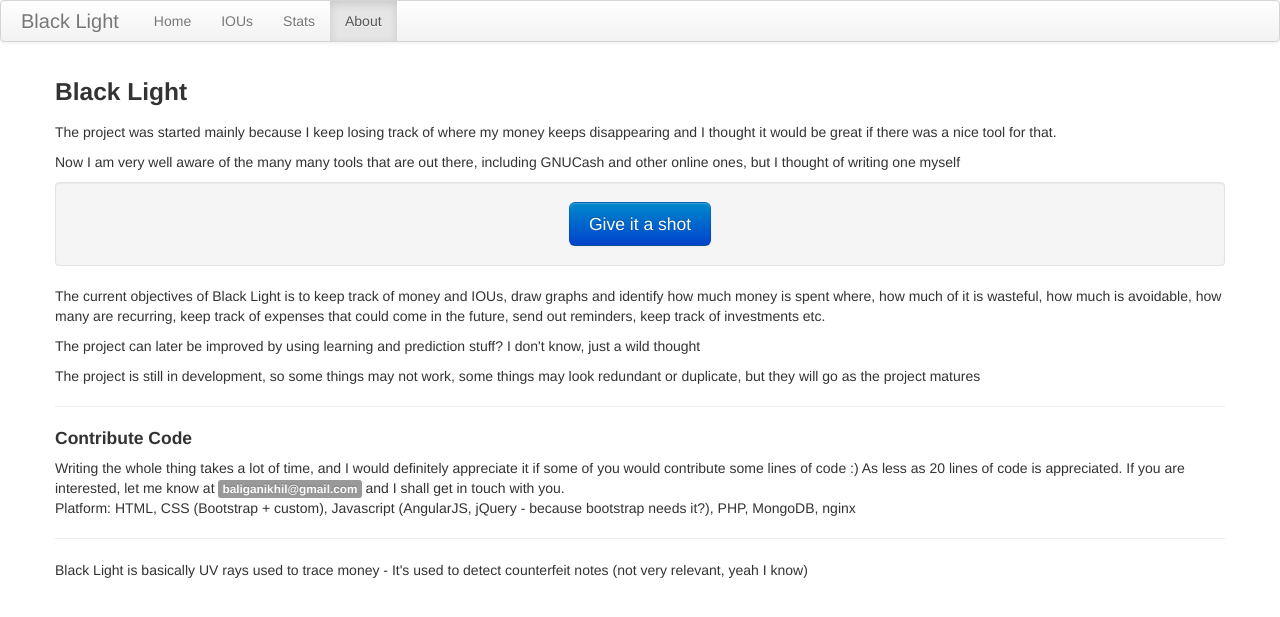
After one commit to baliganikhil/moneymanager, a PHP site: page /about.php in a window 1280 px wide. The commit adds this page. Shown: the top 617 px of the page. Run offline with PHP 8.4, Linux system fonts and the light colour scheme; some libraries are stand-ins or nearby versions.

Commit message:
Created about page

```diff
--- /dev/null
+++ b/about.php
@@ -0,0 +1,66 @@
+<!DOCTYPE html PUBLIC "-//W3C//DTD XHTML 1.0 Strict//EN"
+        "http://www.w3.org/TR/xhtml1/DTD/xhtml1-strict.dtd">
+
+<html ng-app>
+<head>
+	<meta name="viewport" content="width=device-width, initial-scale=1.0">
+	<link rel="stylesheet" type="text/css" href="bootstrap/css/bootstrap.css">
+	<link rel="stylesheet" type="text/css" href="bootstrap/css/bootstrap-responsive.min.css">
+	<link href="//netdna.bootstrapcdn.com/font-awesome/3.2.0/css/font-awesome.css" rel="stylesheet">
+	<script type="text/javascript" src="js/angular.min.js"></script>
+	<script type="text/javascript" src="js/jquery.js"></script>
+</head>
+<body>
+
+	<div class="navbar" ng-cloak>
+	  <div class="navbar-inner">
+	    <a class="brand" href="#">Black Light</a>
+	    <ul class="nav">
+	      <li><a href="moneymanager.php">Home</a></li>
+	      <li><a href="#">IOUs</a></li>
+	      <li><a href="stats.php">Stats</a></li>
+	      <li class="active"><a href="#">About</a></li>
+	    </ul>
+
+	  </div>
+	</div>
+
+	<div class="container">
+		<h3>Black Light</h3>
+
+		<p>The project was started mainly because I keep losing track of where my money keeps disappearing and
+		I thought it would be great if there was a nice tool for that.</p>
+
+		<p>Now I am very well aware of the many many tools that are out there, including GNUCash and other online
+		ones, but I thought of writing one myself</p>
+
+		<div class="well" style="text-align: center;">
+			<a class="btn btn-primary btn-large" href="signup.php">Give it a shot</a>
+		</div>
+
+		<p>The current objectives of Black Light is to keep track of money and IOUs, draw graphs and identify how much
+			money is spent where, how much of it is wasteful, how much is avoidable, how many are recurring, keep track of
+			expenses that could come in the future, send out reminders, keep track of investments etc.</p>
+
+		<p>The project can later be improved by using learning and prediction stuff? I don't know, just a wild thought</p>
+
+		<p>The project is still in development, so some things may not work, some things may look redundant or duplicate,
+			but they will go as the project matures</p>
+
+		<hr>
+		<h4>Contribute Code</h4>
+		<p>
+			Writing the whole thing takes a lot of time, and I would definitely appreciate it if some of you would contribute
+			some lines of code :) As less as 20 lines of code is appreciated. If you are interested, let me know at
+			<span class="label">baliganikhil@gmail.com</span> and I shall get in touch with you. <br>
+			Platform: HTML, CSS (Bootstrap + custom), Javascript (AngularJS, jQuery - because bootstrap needs it?), PHP,
+			MongoDB, nginx
+		</p>
+
+		<hr>
+		Black Light is basically UV rays used to trace money - It's used to detect counterfeit notes (not very relevant,
+		yeah I know)
+	</div>
+
+</body>
+</html>
--- a/js/ious.js
+++ b/js/ious.js
@@ -133,8 +133,7 @@ function ADDIOUController($scope, $http) {
 					friends_names.push(all_friends[i]['name']);
 				}
 
-				console.log(friends_names);
-				$('#person_name').typeahead({source: friends_names});
+				$('.person_name').typeahead({source: friends_names});
 			}
 		});
 	}
--- a/moneymanager.php
+++ b/moneymanager.php
@@ -31,6 +31,7 @@
 	      <li class="active"><a href="#">Home</a></li>
 	      <li><a href="ious.php">IOUs</a></li>
 	      <li><a href="stats.php">Stats</a></li>
+	      <li><a href="about.php">About</a></li>
 	    </ul>
 
 	    <ul class="nav pull-right">
--- a/stats.php
+++ b/stats.php
@@ -31,6 +31,7 @@
 	      <li><a href="moneymanager.php">Home</a></li>
 	      <li><a href="ious.php">IOUs</a></li>
 	      <li class="active"><a href="#">Stats</a></li>
+	      <li><a href="about.php">About</a></li>
 	    </ul>
 
 	    <ul class="nav pull-right">
```
Also changed, not shown: ious.php (+20 -1 lines), myaccount.php (added, +99 -0 lines).
